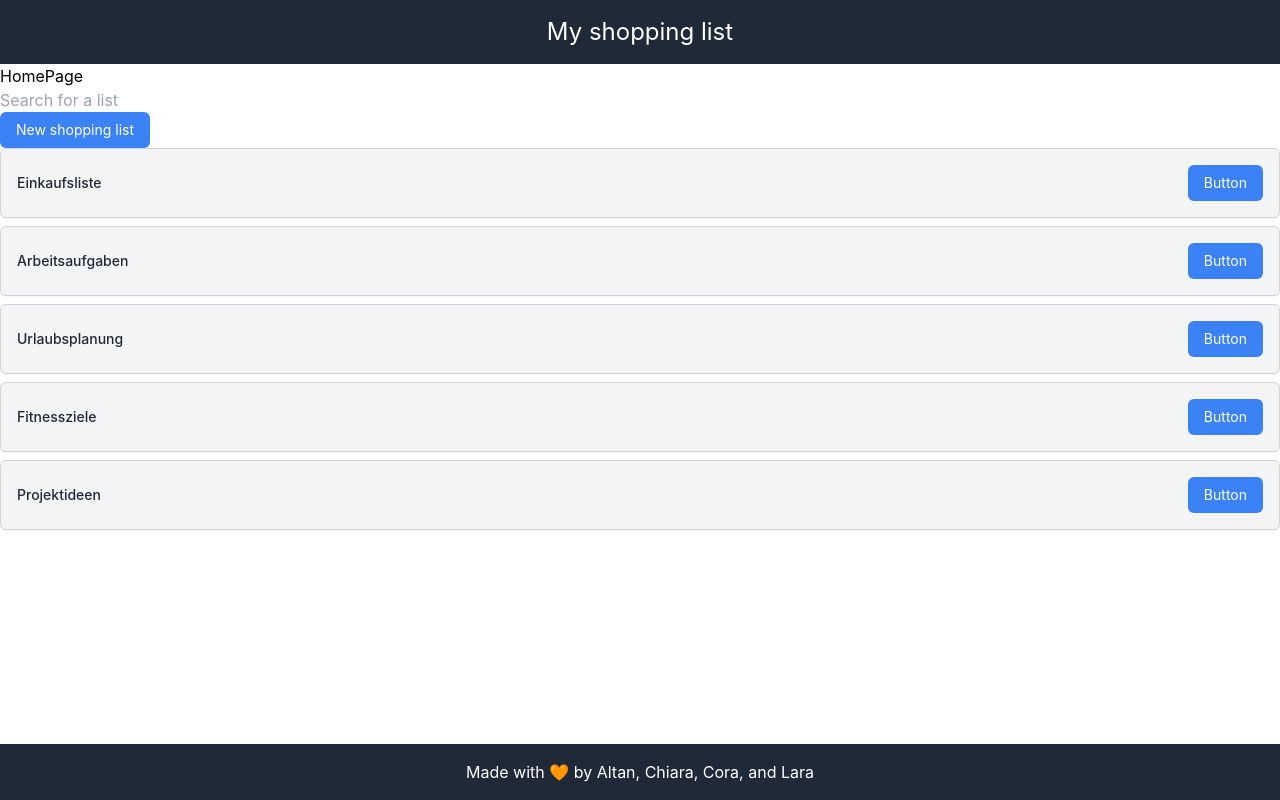
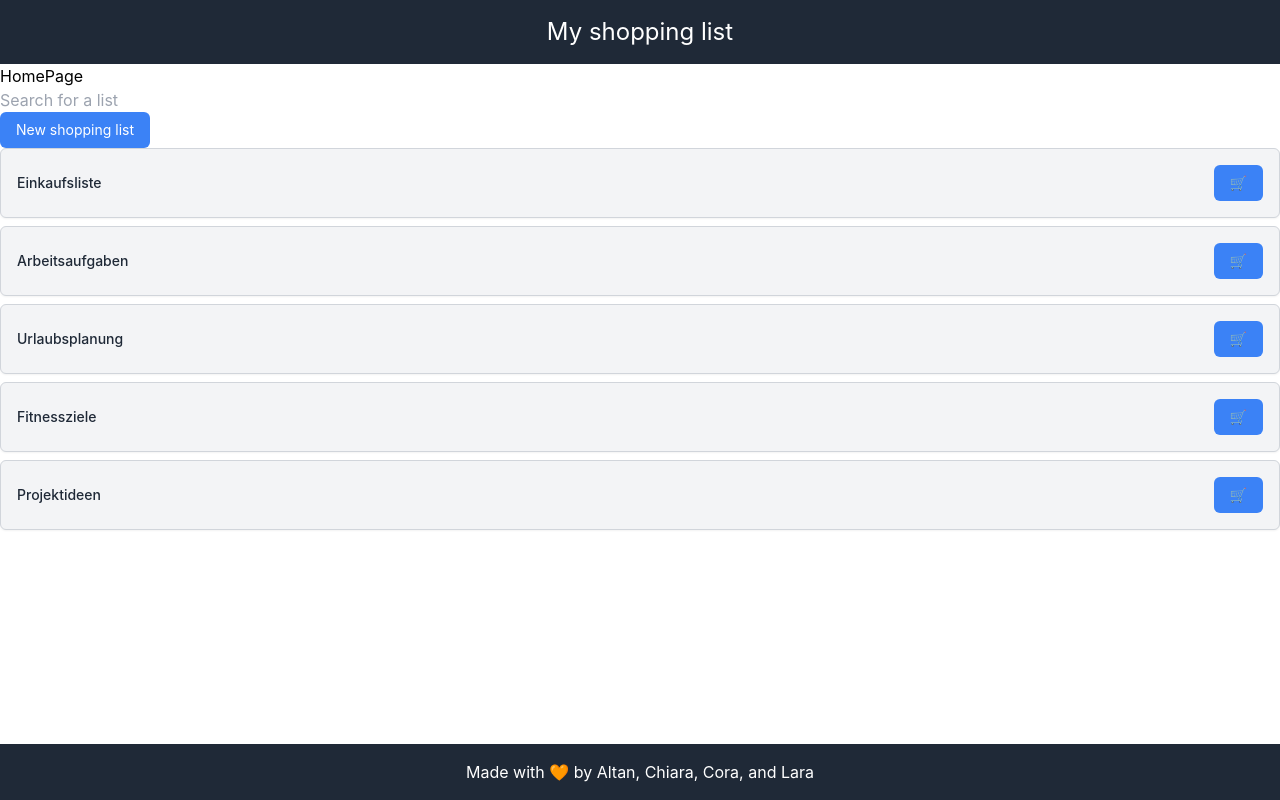
Before and after one commit to laraduerlich/neuefische-group-project-groceryshopping, a React (Vite) app in the folder frontend/: page / in a window 1280 px wide. Built offline with nearby package versions, Linux system fonts and the light colour scheme.

Commit message:
feat: Use a cute emoji

```diff
--- a/frontend/src/components/ShoppingLists.tsx
+++ b/frontend/src/components/ShoppingLists.tsx
@@ -53,7 +53,7 @@ export default function ShoppingLists ({lists}: ShoppingListsProps)  {
                             onClick={() => handleGoShoppingButtonClick(list.id)}
                             className="px-4 py-2 text-sm text-white bg-blue-500 rounded-md hover:bg-blue-600"
                         >
-                            Button
+                            🛒
                         </button>
                     </li>
                 ))}
```
